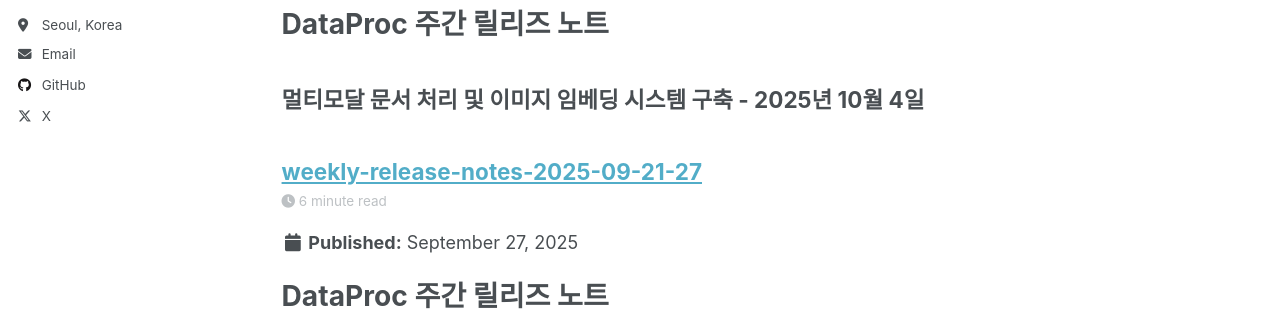
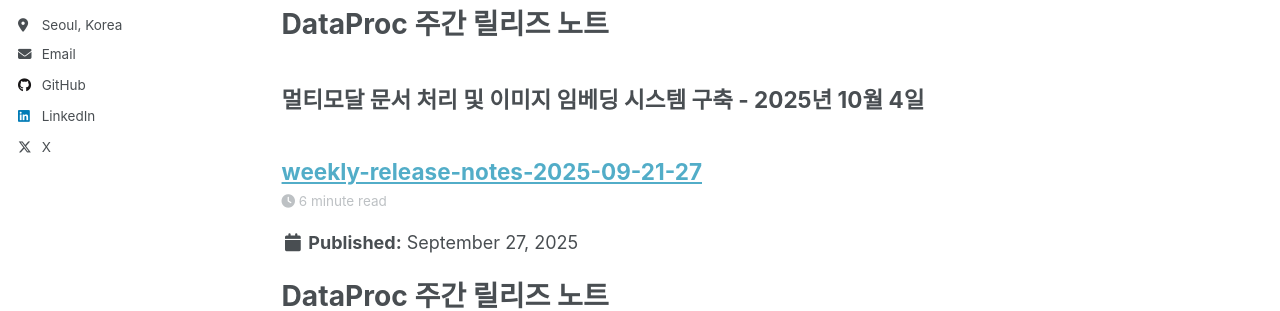
Before and after one commit to parameterfreak/parameterfreak.github.io, a Jekyll site: the page built from _pages/year-archive.html, in a window 1280 px wide. Shown: the part 309-620 px from the top of the page. Built offline with Jekyll 4.4.1, drawn with Linux system fonts in a browser that asks for light colours; a script that is not in the unit is left out.

Commit message:
update profile

```diff
--- a/_config.yml
+++ b/_config.yml
@@ -62,7 +62,7 @@
   keybase          : # Username
   instagram        : # Username
   lastfm           : # Username
-  linkedin         : # Username
+  linkedin         : parameterfreak
   mastodon         : # URL
   medium           : # URL
   pinterest        : # Username
--- a/_includes/author-profile.html
+++ b/_includes/author-profile.html
@@ -121,7 +121,7 @@
         <li><a href="https://last.fm/user/{{ author.lastfm }}"><i class="fab fa-fw fa-lastfm icon-pad-right" aria-hidden="true"></i>Last.fm</a></li>
       {% endif %}
       {% if author.linkedin %}
-        <li><a href="https://www.linkedin.com/in/{{ author.linkedin }}"><i class="fab fa-fw fa-linkedin icon-pad-right" aria-hidden="true"></i>LinkedIn</a></li>
+        <li><a href="https://www.linkedin.com/company/{{ author.linkedin }}"><i class="fab fa-fw fa-linkedin icon-pad-right" aria-hidden="true"></i>LinkedIn</a></li>
       {% endif %}
       {% if author.mastodon %}
         <li><a href="{{ author.mastodon }}"><i class="fab fa-fw fa-mastodon icon-pad-right" aria-hidden="true"></i>Mastodon</a></li>
```
